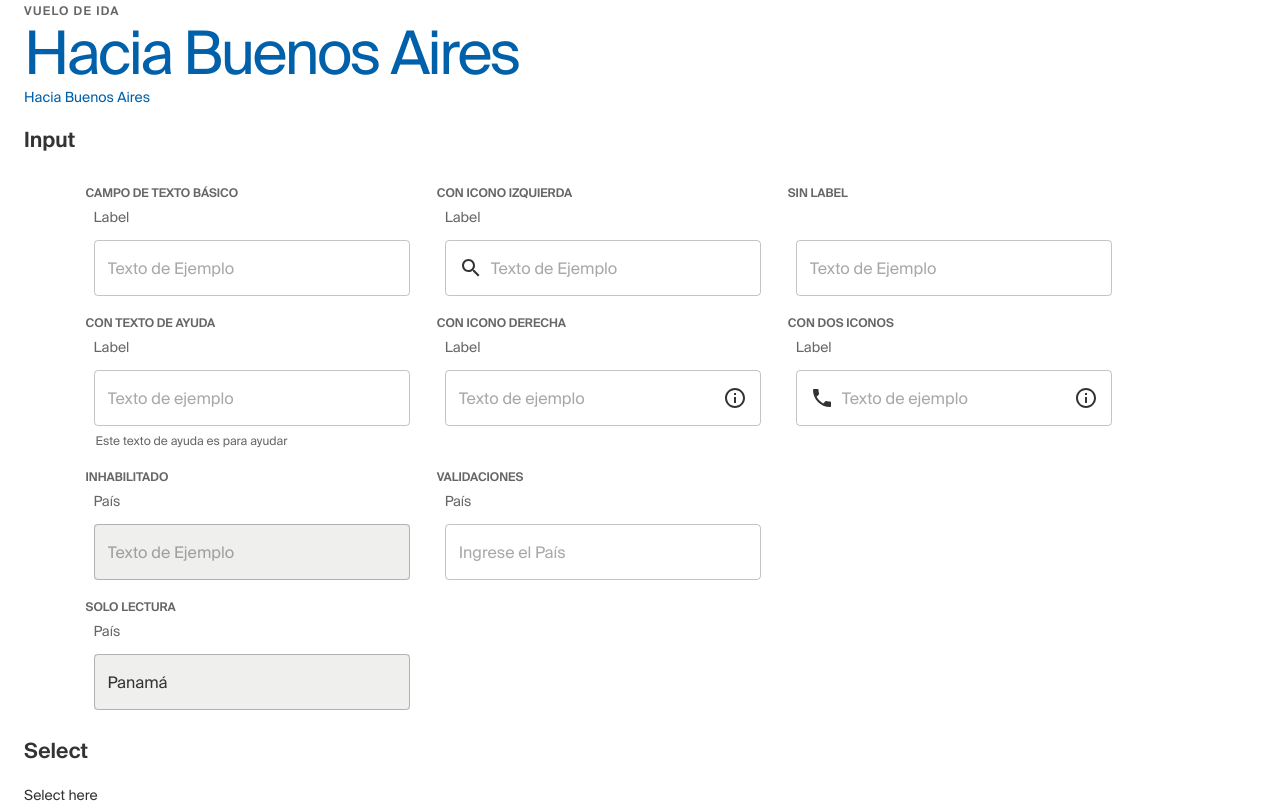
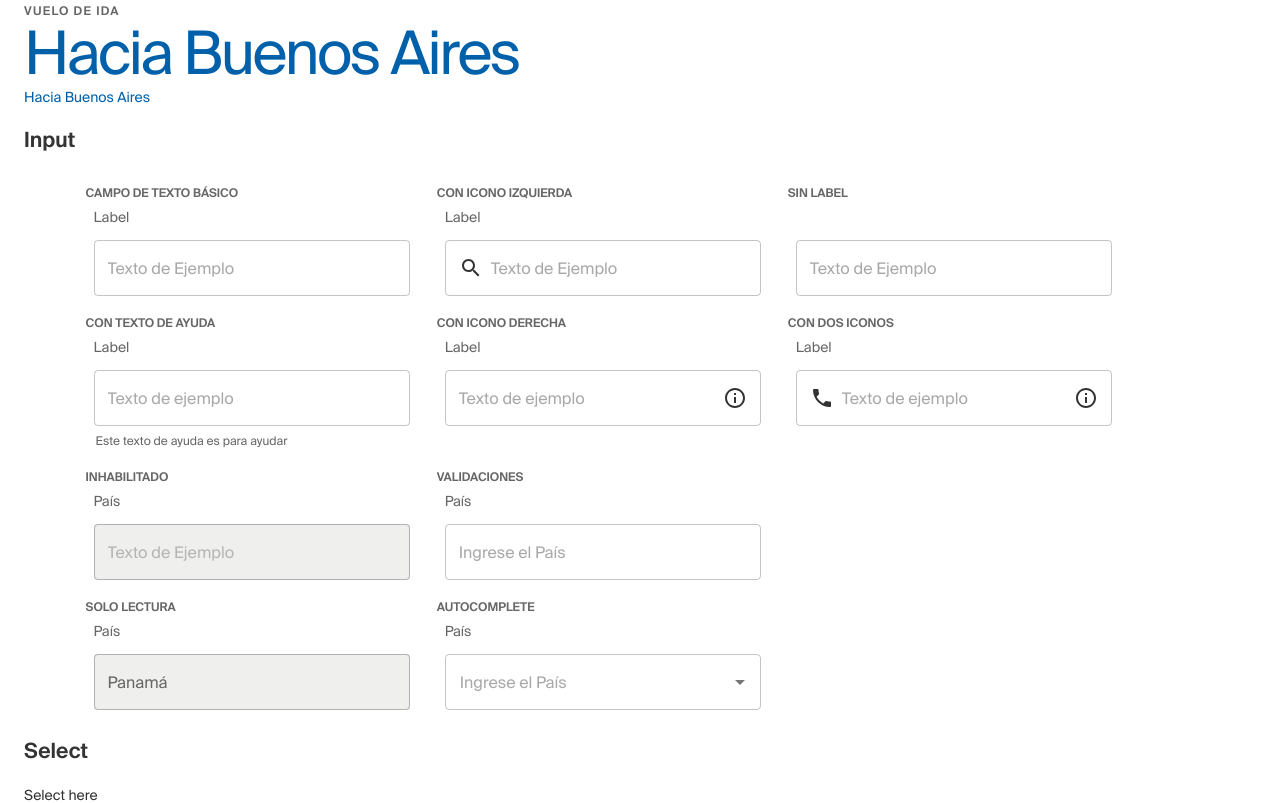
Before and after one commit to santiago86/testcomponents, a React (Create React App) app: page / in a window 1280 px wide. Shown: the top 803 px of the page. Built offline with nearby package versions, Linux system fonts and the light colour scheme.

Commit message:
Added autocomplete

```diff
--- a/package.json
+++ b/package.json
@@ -5,6 +5,7 @@
   "dependencies": {
     "@material-ui/core": "^4.9.14",
     "@material-ui/icons": "^4.9.1",
+    "@material-ui/lab": "^4.0.0-alpha.54",
     "@material-ui/styles": "^4.9.14",
     "@testing-library/jest-dom": "^5.7.0",
     "@testing-library/react": "^10.0.4",
--- a/src/components/TextField/Form.js
+++ b/src/components/TextField/Form.js
@@ -7,6 +7,7 @@ import InfoOutlinedIcon from "@material-ui/icons/InfoOutlined"
 import InfoIcon from "@material-ui/icons/Info"
 import CheckIcon from "@material-ui/icons/Check"
 import PhoneIcon from "@material-ui/icons/Phone"
+import Autocomplete from "@material-ui/lab/Autocomplete"
 import InputCo from "./inputCo"
 
 const useStyles = makeStyles((theme) => ({
@@ -19,7 +20,7 @@ const useStyles = makeStyles((theme) => ({
   inputTitle: {
     fontSize: "12px",
     textTransform: "uppercase",
-    color: "#666666",
+    color: theme.palette.grey[600],
     fontWeight: "600",
     marginTop: "10px",
   },
@@ -36,7 +37,7 @@ const useStyles = makeStyles((theme) => ({
   inputWithoutLabel: {
     fontSize: "12px",
     textTransform: "uppercase",
-    color: "#666666",
+    color: theme.palette.grey[600],
     fontWeight: "600",
     marginTop: "10px",
     marginBottom: "30px",
@@ -59,6 +60,7 @@ const Form = () => {
     six: "",
     seven: "",
     eight: "Panamá",
+    nine: "",
   })
   const [country, setCountry] = useState({
     name: "",
@@ -229,6 +231,23 @@ const Form = () => {
             helperText={!country.validCountry && country.error}
             component={<InfoIcon className={classes.warningInfo} />}
           />
+          <Typography className={classes.inputTitle}>autocomplete</Typography>
+          <Autocomplete
+            id="combo-box-demo"
+            options={countries}
+            getOptionLabel={(c) => c.label}
+            style={{ width: "100%" }}
+            renderInput={(params) => (
+              <InputCo
+                {...params}
+                placeholder="Ingrese el País"
+                setValue={handleChange("nine")}
+                id="country-input"
+                label="País"
+                variant="outlined"
+              />
+            )}
+          />
         </div>
       </div>
       <div className={classes.container} />
--- a/src/components/TextField/inputCo.js
+++ b/src/components/TextField/inputCo.js
@@ -5,15 +5,17 @@ import TextField from "@material-ui/core/TextField"
 import InputLabel from "@material-ui/core/InputLabel"
 import FormHelperText from "@material-ui/core/FormHelperText"
 
-const useStyles = makeStyles((theme) => ({
+import theme from "../../theme/index"
+
+const useStyles = makeStyles(() => ({
   root: {
     "& > *": {
       margin: theme.spacing(1),
       width: "90%",
     },
     "& .Mui-disabled": {
-      backgroundColor: "#EFEFEE",
-      color: "#333333",
+      backgroundColor: theme.palette.grey[100],
+      color: theme.palette.grey[600],
     },
     "& .MuiOutlinedInput-input": {
       fontSize: "1rem",
```
Also changed, not shown: 1 other file (tests, documents, lock files or other folders).
